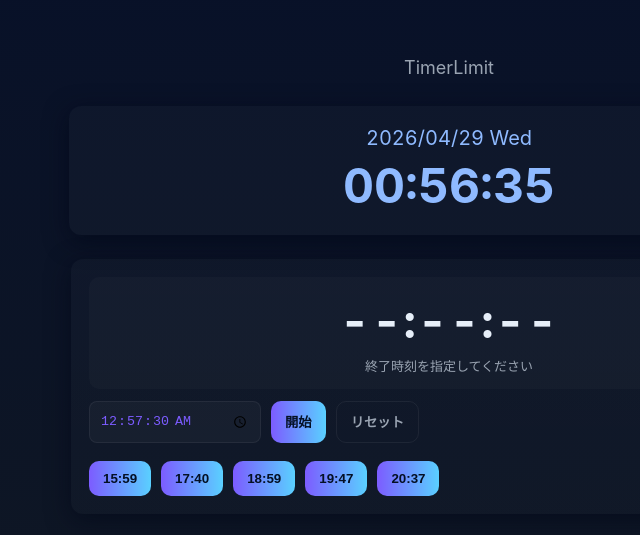
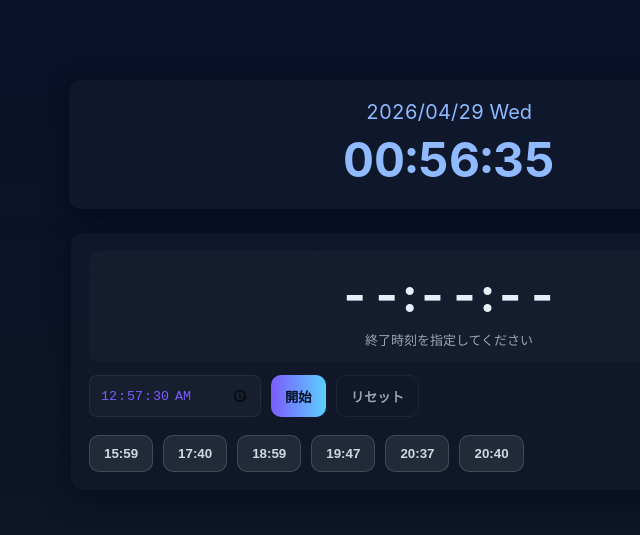
Before and after one commit to subyoki80/timer.github.io, a plain HTML site: page Timer3.html in a window 1280 px wide. Shown: the part 135-670 px from the top of the page, without its empty margins (191-831 px from the left). Drawn offline with Linux system fonts and the light colour scheme.

Commit message:
Update Timer3.html

```diff
--- a/Timer3.html
+++ b/Timer3.html
@@ -11,6 +11,8 @@
   --accent:#7c5cff;
   --muted:#9aa4b2;
   --now-blue:#8fbaff;
+  --preset-bg:rgba(255,255,255,0.08); /* プリセットの薄い色 */
+  --preset-border:rgba(255,255,255,0.15);
 }
 
 html,body{
@@ -25,16 +27,9 @@
   display:flex;
   flex-direction:column;
   align-items:center;
-  justify-content:center; /* ← 上下中央寄せ */
+  justify-content:center; /* 上下中央寄せ */
   padding:20px;
   gap:24px;
-}
-
-/* アプリ名 */
-.app-title{
-  font-size:18px;
-  color:#9aa4b2;
-  margin-bottom:4px;
 }
 
 /* --- NowTime --- */
@@ -112,6 +107,7 @@
   min-width:150px;
 }
 
+/* 開始ボタン（従来の強調色） */
 button{
   padding:10px 14px;
   border-radius:10px;
@@ -122,10 +118,18 @@
   cursor:pointer;
 }
 
+/* リセット */
 button.ghost{
   background:transparent;
   border:1px solid rgba(255,255,255,0.06);
   color:var(--muted);
+}
+
+/* プリセット（薄い色） */
+button.presetBtn{
+  background:var(--preset-bg);
+  border:1px solid var(--preset-border);
+  color:#d0d7e2;
 }
 
 /* プリセットは最下部 */
@@ -146,15 +150,13 @@
 <body>
 <div class="container">
 
-  <div class="app-title">TimerLimit</div>
-
   <!-- NowTime -->
   <div class="now-card">
     <div id="nowDate" class="now-date">----/--/-- ---</div>
     <div id="nowTime" class="now-time">--:--:--</div>
   </div>
 
-  <!-- Timer2 -->
+  <!-- Timer -->
   <div class="timer-card">
 
     <div class="display">
@@ -174,6 +176,7 @@
       <button class="presetBtn" data-time="18:59:00">18:59</button>
       <button class="presetBtn" data-time="19:47:00">19:47</button>
       <button class="presetBtn" data-time="20:37:00">20:37</button>
+      <button class="presetBtn" data-time="20:40:00">20:40</button> <!-- 追加 -->
     </div>
 
   </div>
@@ -197,7 +200,7 @@
   setInterval(updateNow, 500);
   updateNow();
 
-  /* --- Timer2 --- */
+  /* --- Timer --- */
   const timeInput = document.getElementById('timeInput');
   const startBtn  = document.getElementById('startBtn');
   const resetBtn  = document.getElementById('resetBtn');
@@ -275,7 +278,7 @@
     });
   });
 
-  // 初期値：1分後（秒も含める）
+  // 初期値：1分後
   (() => {
     const d = new Date(Date.now()+60000);
     timeInput.value = `${pad(d.getHours())}:${pad(d.getMinutes())}:${pad(d.getSeconds())}`;
```
